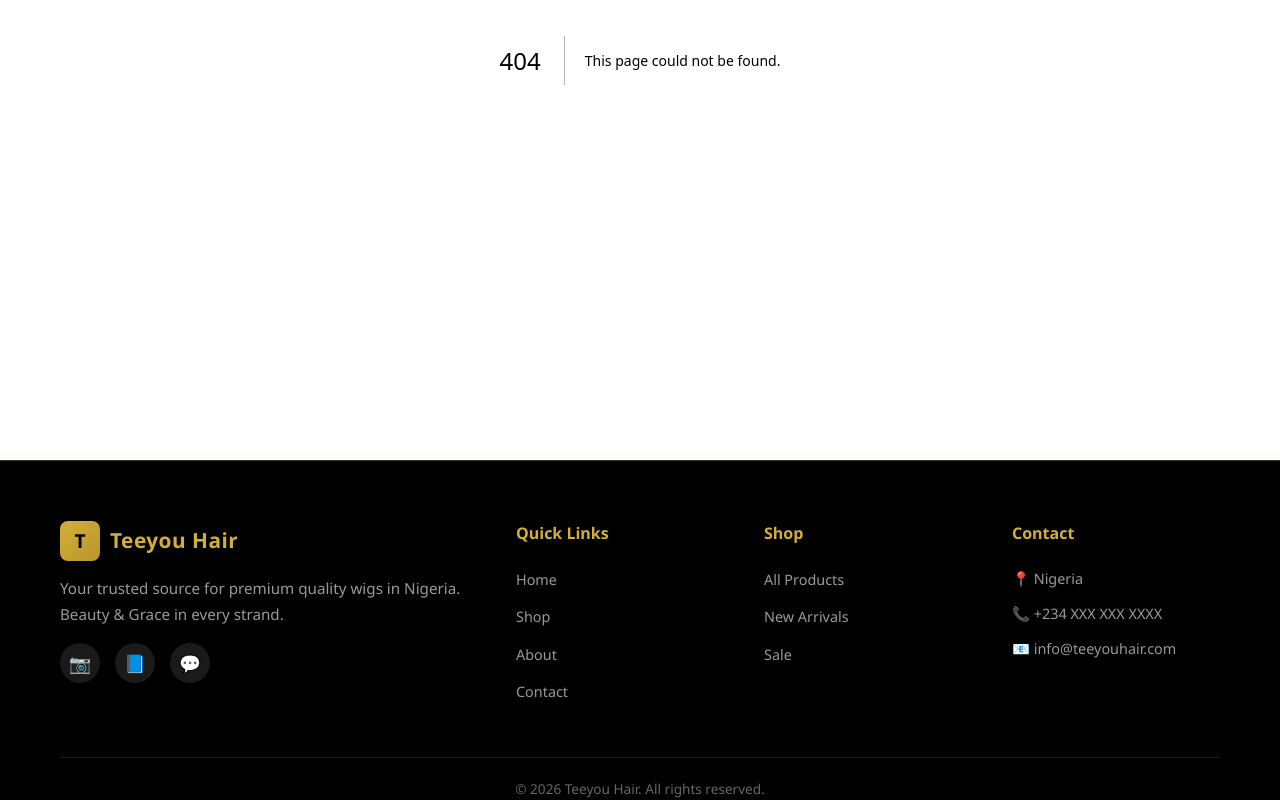
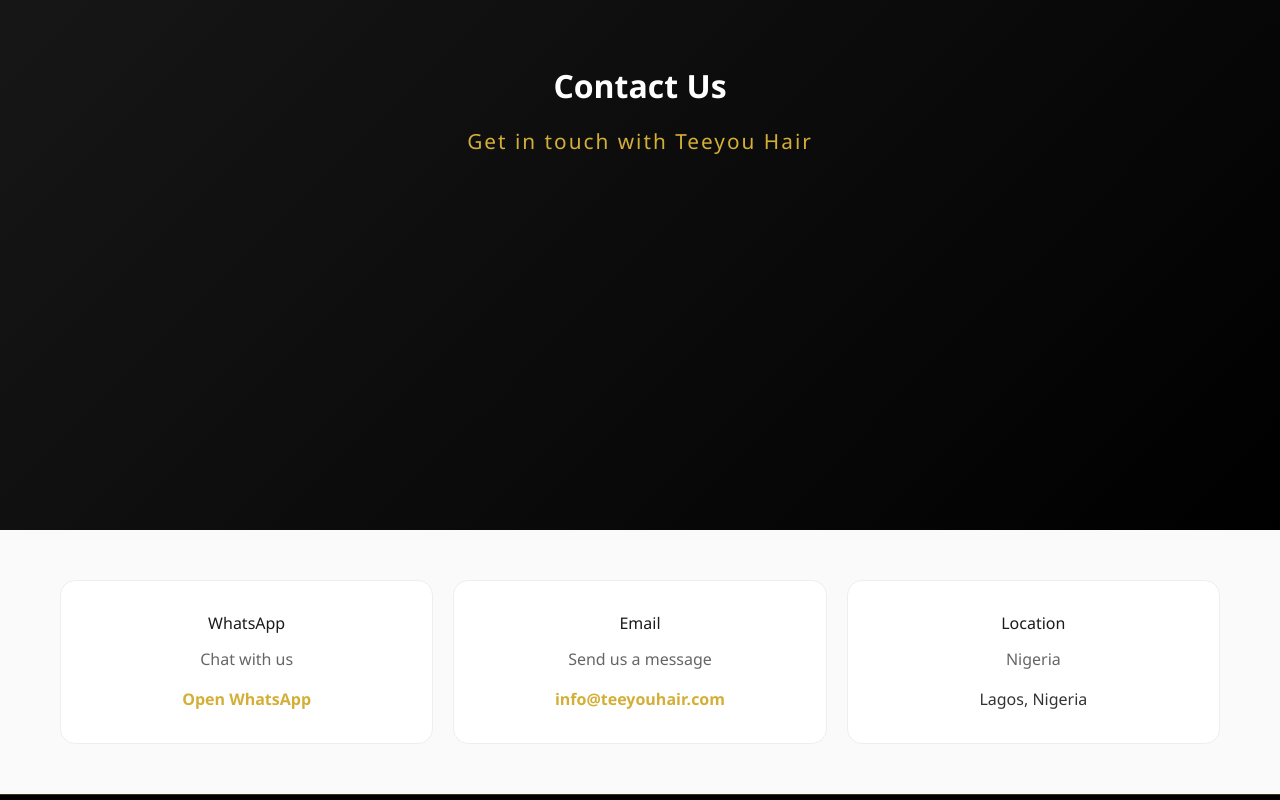
Before and after one commit to theking196/teeyou-website, a Next.js app: page /contact in a window 1280 px wide. Before the commit this address had no page. Shown: the part 340-1140 px from the top of the page. Built offline with nearby package versions, Linux system fonts and the light colour scheme.

Commit message:
Add simple contact page

```diff
--- /dev/null
+++ b/app/contact/page.js
@@ -0,0 +1,34 @@
+export default function Contact() {
+  return (
+    <main className="contact-page">
+      <section className="hero">
+        <div className="container">
+          <h1>Contact Us</h1>
+          <p>Get in touch with Teeyou Hair</p>
+        </div>
+      </section>
+
+      <section className="content">
+        <div className="container">
+          <div className="grid">
+            <div className="card">
+              <h3>WhatsApp</h3>
+              <p>Chat with us</p>
+              <a href="https://wa.me/2340000000000">Open WhatsApp</a>
+            </div>
+            <div className="card">
+              <h3>Email</h3>
+              <p>Send us a message</p>
+              <a href="mailto:info@teeyouhair.com">info@teeyouhair.com</a>
+            </div>
+            <div className="card">
+              <h3>Location</h3>
+              <p>Nigeria</p>
+              <span>Lagos, Nigeria</span>
+            </div>
+          </div>
+        </div>
+      </section>
+    </main>
+  )
+}
--- a/app/globals.css
+++ b/app/globals.css
@@ -1923,3 +1923,58 @@
     padding: 25px;
   }
 }
+
+/* Contact Page v2 */
+.contact-page .hero {
+  background: linear-gradient(135deg, #1a1a1a, #000);
+  padding: 60px 0;
+  text-align: center;
+}
+
+.contact-page .hero h1 {
+  color: #fff;
+  font-size: 2rem;
+}
+
+.contact-page .hero p {
+  color: #d4af37;
+}
+
+.contact-page .content {
+  padding: 50px 0;
+}
+
+.contact-page .grid {
+  display: grid;
+  grid-template-columns: repeat(3, 1fr);
+  gap: 20px;
+}
+
+.contact-page .card {
+  background: #fff;
+  padding: 30px;
+  border-radius: 15px;
+  text-align: center;
+  border: 1px solid #eee;
+}
+
+.contact-page .card h3 {
+  color: #1a1a1a;
+  margin-bottom: 10px;
+}
+
+.contact-page .card p {
+  color: #666;
+  margin-bottom: 15px;
+}
+
+.contact-page .card a {
+  color: #d4af37;
+  font-weight: 600;
+}
+
+@media (max-width: 768px) {
+  .contact-page .grid {
+    grid-template-columns: 1fr;
+  }
+}
```
